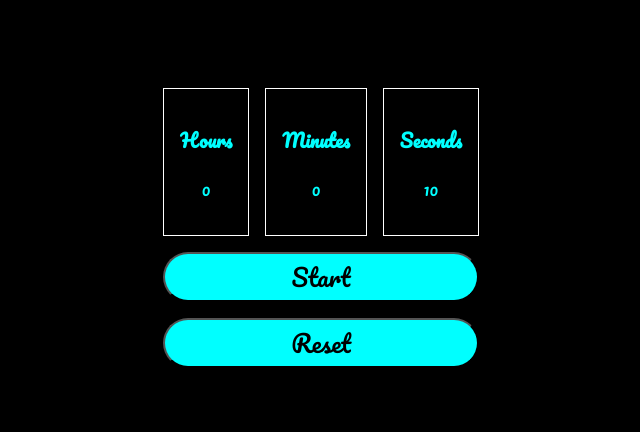
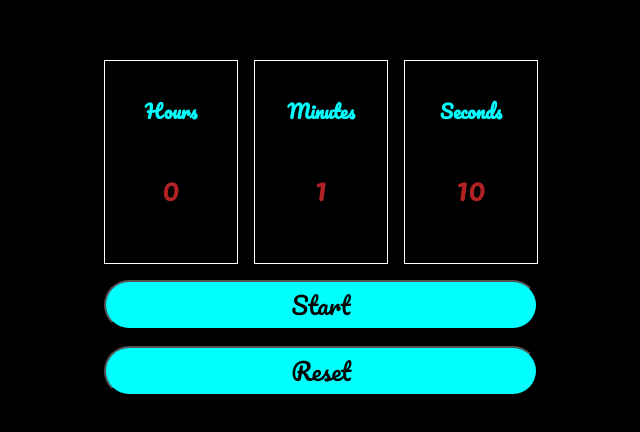
Before and after one commit to grgkimari/countdown-timer, a React (Create React App) app in the folder countdown-timer/: page / in a window 1280 px wide. Shown: the part 172-604 px from the top of the page, without its empty margins (319-959 px from the left). Built offline with nearby package versions, Linux system fonts and the light colour scheme.

Commit message:
tweaked color scheme

```diff
--- a/countdown-timer/src/App.css
+++ b/countdown-timer/src/App.css
@@ -18,10 +18,14 @@
 }
 
 .clockSection{
-
+  min-width: 100px;
   color: aqua;
   padding: 1rem;
   border: 1px solid white;
+}
+.clockSectionContent{
+  color: firebrick;
+  font-size: 2rem;;
 }
 
 .controls{
--- a/countdown-timer/src/reducer.js
+++ b/countdown-timer/src/reducer.js
@@ -4,7 +4,7 @@ export const initialState = {
     interval : null,
     timeLeft : {
         hours : 0,
-        minutes : 0,
+        minutes : 1,
         seconds : 10,
     }
 }
```
